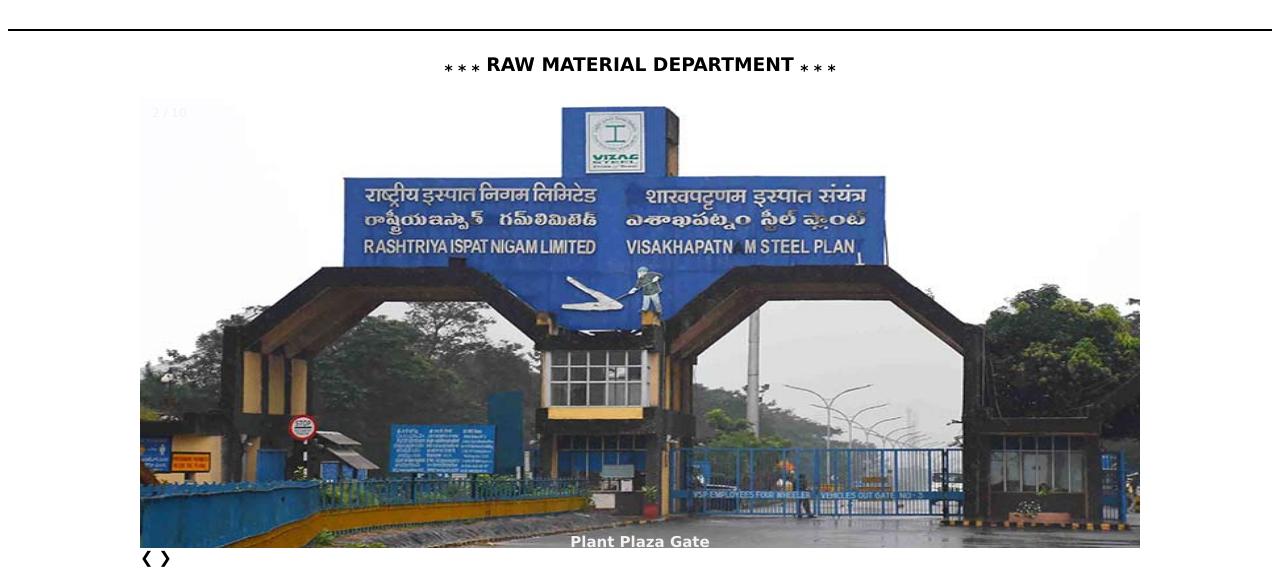
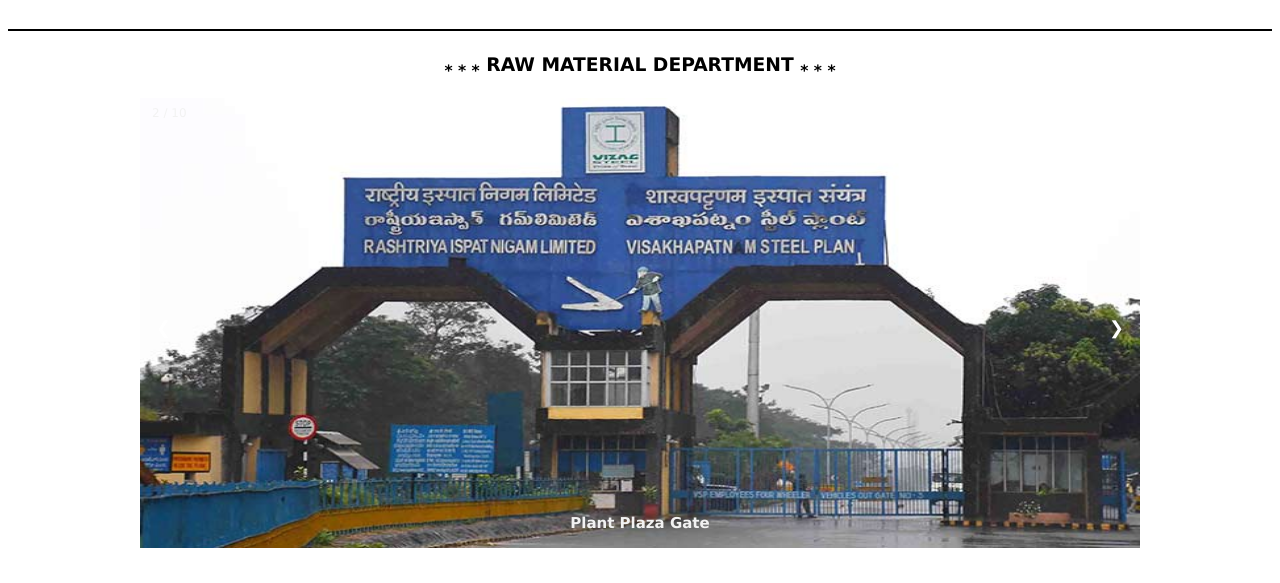
Before and after one commit to RINLRMDPROJECT/RINLRMDPROJECT, a plain HTML site: page index.html in a window 1280 px wide. Shown: the part 151-734 px from the top of the page. Drawn offline with Linux system fonts and the light colour scheme.

Commit message:
Update index.css

```diff
--- a/index.css
+++ b/index.css
@@ -441,6 +441,27 @@
 
 
 
+/* Next & previous buttons */
+.prev, .next {
+  cursor: pointer;
+  position: absolute;
+  top: 50%;
+  width: auto;
+  margin-top: -22px;
+  padding: 16px;
+  color: white;
+  font-weight: bold;
+  font-size: 18px;
+  transition: 0.6s ease;
+  border-radius: 0 3px 3px 0;
+  user-select: none;
+}
+
+/* Position the "next button" to the right */
+.next {
+  right: 0;
+  border-radius: 3px 0 0 3px;
+}
 
 
 
```
